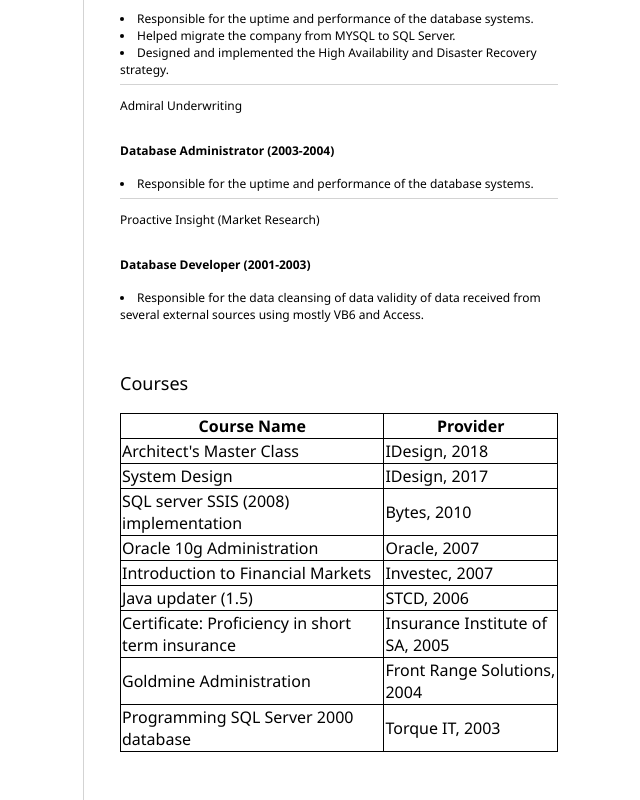
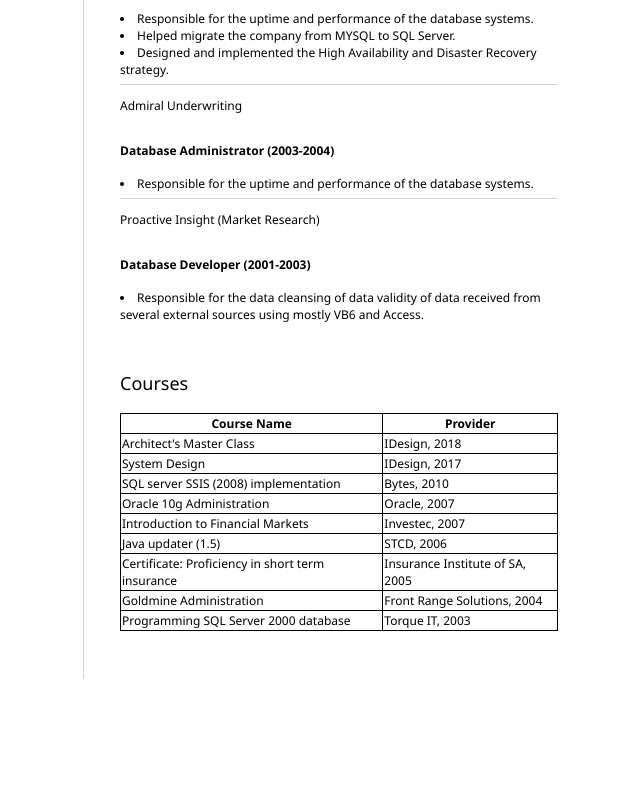
Before and after one commit to gertcoet/Resume, a plain HTML site: page index.html in a window 1280 px wide. Shown: the part 1651-2451 px from the top of the page, without its empty margins (550-1190 px from the left). After the commit the page ends 2330 px from the top, so only its background shows below. Drawn offline with Linux system fonts and the light colour scheme.

Commit message:
update css for td

```diff
--- a/style.css
+++ b/style.css
@@ -63,6 +63,10 @@ h1, h2, h3 {
 
 table, td, th {
     border: 1px solid;
+    font-family: 'Segoe UI', Tahoma, Geneva, Verdana, sans-serif;
+    font-size: 12px;
+    max-width: 960px;
+    margin: auto;
   }
 
   table {
```
